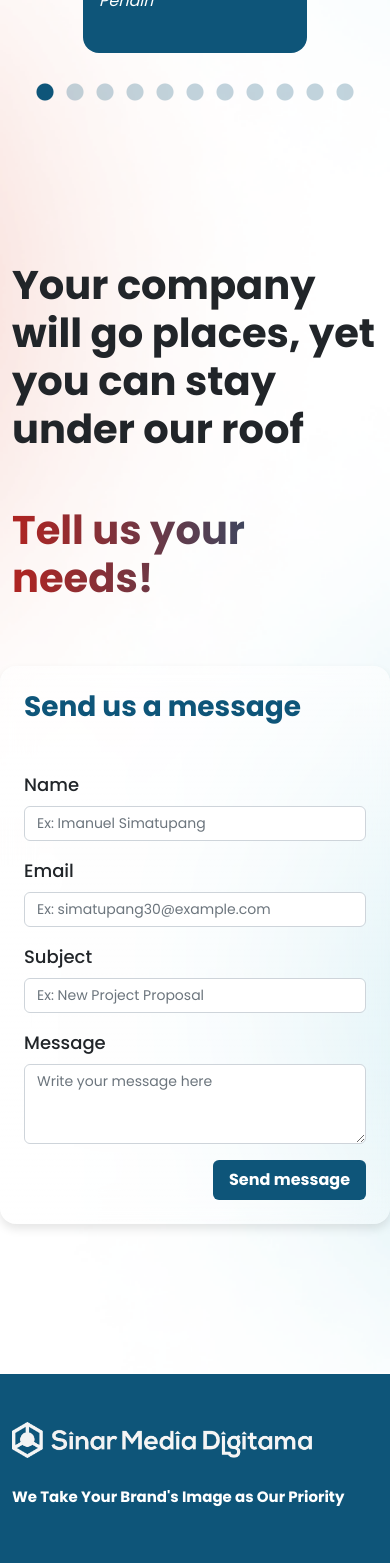
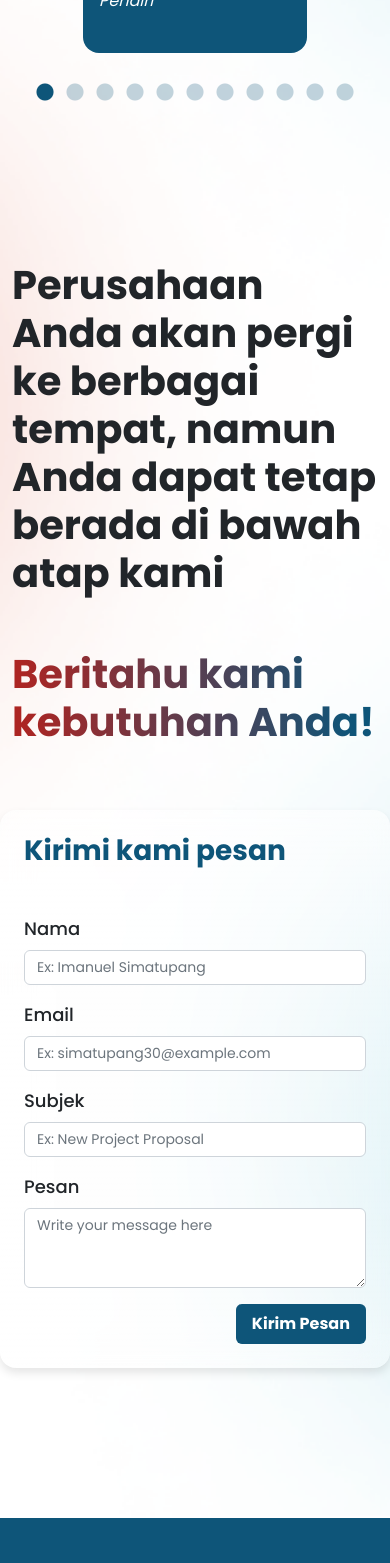
Before and after one commit to charint4/sinarmediadigitama, a React (Create React App) app: page /AboutUs in a window 390 px wide. Shown: the part 4818-6381 px from the top of the page. Built offline with nearby package versions, Linux system fonts and the light colour scheme.

Commit message:
apply indonesian language to section6

```diff
--- /dev/null
+++ b/src/Components/Section6/Data.js
@@ -0,0 +1,22 @@
+export default [
+  {
+    head: "Your company will go places, yet you can stay under our roof",
+    subhead: "Tell us your needs!",
+    text1: "Send us a message",
+    text2: "Name",
+    text3: "Email",
+    text4: "Subject",
+    text5: "Message",
+    text6: "Send message",
+  },
+  {
+    head: "Perusahaan Anda akan pergi ke berbagai tempat, namun Anda dapat tetap berada di bawah atap kami",
+    subhead: "Beritahu kami kebutuhan Anda!",
+    text1: "Kirimi kami pesan",
+    text2: "Nama",
+    text3: "Email",
+    text4: "Subjek",
+    text5: "Pesan",
+    text6: "Kirim Pesan",
+  },
+];
--- a/src/Components/Section6/DataEng.js
+++ /dev/null
@@ -1,12 +0,0 @@
-export default [
-    {
-        head: "Your company will go places, yet you can stay under our roof",
-        subhead : "Tell us your needs!",
-        text1 : "Send us a message",
-        text2 : "Name",
-        text3 : "Email",
-        text4 : "Subject",
-        text5 : "Message",
-        text6 : "Send message",
-    }
-]
--- a/src/Components/Section6/index.js
+++ b/src/Components/Section6/index.js
@@ -4,9 +4,9 @@ import "./section6.css";
 import { Form, Button } from "react-bootstrap";
 import "react-toastify/dist/ReactToastify.css";
 import emailjs from "@emailjs/browser";
-import Data from "./DataEng"
+import Data from "./Data";
 
-const Section6 = ({ notify }) => {
+const Section6 = ({ notify, lang = "en" }) => {
   const form = useRef();
   const sendEmail = (e) => {
     e.preventDefault();
@@ -32,9 +32,8 @@ const Section6 = ({ notify }) => {
   return (
     <>
       <Container className="wrapper-cta" id="section6">
-        {Data.map((data, index) => (
-           <div className="row justify-content-center align-items-center gap-3" key={index}>
-
+        {lang === "en" ? (
+          <div className="row justify-content-center align-items-center gap-3">
             <div className="t1-s6 col-md-4">
               <h2 className="fw-bold fs-title mb-3 py-5">
                 {/* Your company <br />
@@ -42,11 +41,11 @@ const Section6 = ({ notify }) => {
                 <br />
                 yet you can stay <br />
                 under our roof */}
-                {data.head}
+                {Data[0].head}
               </h2>
               <h1 className="fs-title fw-bold text-color-rb anim-text">
                 {/* Tell us your <br></br> needs! */}
-                {data.subhead}
+                {Data[0].subhead}
               </h1>
             </div>
             <Form
@@ -55,10 +54,12 @@ const Section6 = ({ notify }) => {
               onSubmit={sendEmail}
             >
               <h2 className="fs-sm-title fw-bold color-navy mb-5">
-                {data.text1}
+                {Data[0].text1}
               </h2>
               <Form.Group className="mb-3" controlId="formBasicEmail">
-                <Form.Label className="fs-18 fw-500 text-dark">{data.text2}</Form.Label>
+                <Form.Label className="fs-18 fw-500 text-dark">
+                  {Data[0].text2}
+                </Form.Label>
                 <Form.Control
                   type="text"
                   placeholder="Ex: Imanuel Simatupang"
@@ -67,7 +68,9 @@ const Section6 = ({ notify }) => {
                 />
               </Form.Group>
               <Form.Group className="mb-3" controlId="formBasicEmail">
-                <Form.Label className="fs-18 fw-500 text-dark">{data.text3}</Form.Label>
+                <Form.Label className="fs-18 fw-500 text-dark">
+                  {Data[0].text3}
+                </Form.Label>
                 <Form.Control
                   type="email"
                   placeholder="Ex: simatupang30@example.com"
@@ -77,7 +80,7 @@ const Section6 = ({ notify }) => {
               </Form.Group>
               <Form.Group className="mb-3" controlId="formBasicEmail">
                 <Form.Label className="fs-18 fw-500 text-dark">
-                  {data.text4}
+                  {Data[0].text4}
                 </Form.Label>
                 <Form.Control
                   type="text"
@@ -88,7 +91,7 @@ const Section6 = ({ notify }) => {
               </Form.Group>
               <Form.Group className="mb-3" controlId="formBasicEmail">
                 <Form.Label className="fs-18 fw-500 text-dark">
-                  {data.text5}
+                  {Data[0].text5}
                 </Form.Label>
                 <Form.Control
                   as="textarea"
@@ -104,12 +107,90 @@ const Section6 = ({ notify }) => {
                 className="bg-navy btn-submit float-end fw-bold px-3 py-2 rounded-2 fs-15"
                 value="send"
               >
-                {data.text6}
+                {Data[0].text6}
               </Button>
             </Form>
           </div>
-          ))}
-
+        ) : (
+          <div className="row justify-content-center align-items-center gap-3">
+            <div className="t1-s6 col-md-4">
+              <h2 className="fw-bold fs-title mb-3 py-5">
+                {/* Your company <br />
+                will go places,
+                <br />
+                yet you can stay <br />
+                under our roof */}
+                {Data[1].head}
+              </h2>
+              <h1 className="fs-title fw-bold text-color-rb anim-text">
+                {/* Tell us your <br></br> needs! */}
+                {Data[1].subhead}
+              </h1>
+            </div>
+            <Form
+              className="bg-blur p-4 w-30 rounded-4 col-md"
+              ref={form}
+              onSubmit={sendEmail}
+            >
+              <h2 className="fs-sm-title fw-bold color-navy mb-5">
+                {Data[1].text1}
+              </h2>
+              <Form.Group className="mb-3" controlId="formBasicEmail">
+                <Form.Label className="fs-18 fw-500 text-dark">
+                  {Data[1].text2}
+                </Form.Label>
+                <Form.Control
+                  type="text"
+                  placeholder="Ex: Imanuel Simatupang"
+                  className="fs-14"
+                  name="user_name"
+                />
+              </Form.Group>
+              <Form.Group className="mb-3" controlId="formBasicEmail">
+                <Form.Label className="fs-18 fw-500 text-dark">
+                  {Data[1].text3}
+                </Form.Label>
+                <Form.Control
+                  type="email"
+                  placeholder="Ex: simatupang30@example.com"
+                  className="fs-14"
+                  name="user_email"
+                />
+              </Form.Group>
+              <Form.Group className="mb-3" controlId="formBasicEmail">
+                <Form.Label className="fs-18 fw-500 text-dark">
+                  {Data[1].text4}
+                </Form.Label>
+                <Form.Control
+                  type="text"
+                  placeholder="Ex: New Project Proposal"
+                  className="fs-14"
+                  name="user_subject"
+                />
+              </Form.Group>
+              <Form.Group className="mb-3" controlId="formBasicEmail">
+                <Form.Label className="fs-18 fw-500 text-dark">
+                  {Data[1].text5}
+                </Form.Label>
+                <Form.Control
+                  as="textarea"
+                  placeholder="Write your message here"
+                  style={{ height: "80px" }}
+                  className="fs-14"
+                  name="user_message"
+                />
+              </Form.Group>
+              <Button
+                variant="primary"
+                type="submit"
+                className="bg-navy btn-submit float-end fw-bold px-3 py-2 rounded-2 fs-15"
+                value="send"
+              >
+                {Data[1].text6}
+              </Button>
+            </Form>
+          </div>
+        )}
       </Container>
     </>
   );
```
